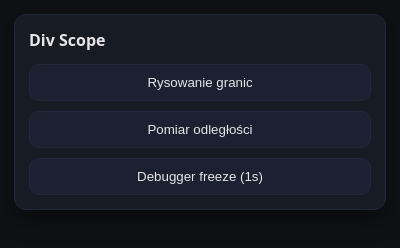
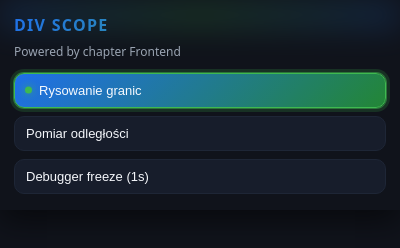
Before and after one commit to mariusz0674/DiveScope, a browser extension: page src/popup/popup.html in a window 400 px wide. Both pictures are taken after a click on the button "Rysowanie granic". Drawn offline with Linux system fonts and the light colour scheme.

Commit message:
distancer + stylowanko cd

```diff
--- a/src/popup/popup.css
+++ b/src/popup/popup.css
@@ -1,63 +1,138 @@
-:root{
-    --bg:#0f1115;
-    --panel:#171b23;
-    --text:#e6e6ea;
-    --muted:#9aa4b2;
-    --border:#23293a;
-    --btn-bg:#1b2130;
-    --btn-bg-hover:#242c40;
-    --shadow:0 8px 24px rgba(0,0,0,.45);
-    --radius:12px;
+:root {
+    --bg: #05060a;
+    --panel: #10131b;
+    --text: #f5f7fb;
+    --muted: #9aa4b2;
+    --border: #1e2636;
+    --btn-bg: #171d2b;
+    --btn-bg-hover: #1f2636;
+    --accent: #3fb950;
+    --accent-soft: rgba(63, 185, 80, .18);
+    --radius: 14px;
 }
 
-*{box-sizing:border-box}
-html,body{margin:0}
-body{
-    background:var(--bg);
-    color:var(--text);
-    font:14px/1.45 system-ui,-apple-system,Segoe UI,Roboto,Ubuntu,"Helvetica Neue",Arial;
-    padding:14px;
-    min-width:260px;
+* {
+    box-sizing: border-box;
+    margin: 0;
+    padding: 0
 }
 
-.card{
-    background:var(--panel);
-    border:1px solid var(--border);
-    border-radius:var(--radius);
-    box-shadow:var(--shadow);
-    padding:14px;
+body {
+    color: var(--text);
+    font: 14px/1.45 system-ui, -apple-system, Segoe UI, Roboto, Ubuntu, "Helvetica Neue", Arial;
+    min-width: 260px;
+    background: #10131b;
+    border: none;
+    box-shadow: 0 10px 30px rgba(0, 0, 0, .55);
+    padding: 14px 14px 16px;
 }
 
-h1{
-    margin:0 0 12px;
-    font-size:16px;
-    font-weight:700;
+h1 {
+    margin: 0 0 6px;
+    font-size: 16px;
+    font-weight: 700;
+    letter-spacing: .08em;
+    text-transform: uppercase;
+    background: linear-gradient(120deg, #1f6feb, #3fb950, #1f6feb);
+    background-size: 200% 200%;
+    -webkit-background-clip: text;
+    color: transparent;
+    animation: titleGradient 4s ease-in-out infinite;
 }
 
-.actions{
-    display:grid;
-    gap:10px;
+h1::after {
+    content: '';
+    position: absolute;
+    left: 0;
+    right: 0;
+    top: 4px;
+    height: 22px;
+    background: linear-gradient(120deg, rgba(31, 111, 235, .6), rgba(63, 185, 80, .6), rgba(31, 111, 235, .6));
+    filter: blur(16px);
+    opacity: .4;
+    z-index: -1;
 }
 
-.btn{
-    appearance:none;
-    border:1px solid var(--border);
-    background:var(--btn-bg);
-    color:var(--text);
-    border-radius:10px;
-    padding:10px 12px;
-    cursor:pointer;
-    transition:background .15s ease, transform .05s ease, border-color .15s ease;
-    text-align:center;
+@keyframes titleGradient {
+    0% {
+        background-position: 0% 50%;
+    }
+    50% {
+        background-position: 100% 50%;
+    }
+    100% {
+        background-position: 0% 50%;
+    }
 }
-.btn:hover{
-    background:var(--btn-bg-hover);
-    border-color:#354062;
+
+.subtitle {
+    font-size: 12px;
+    color: var(--muted);
 }
-.btn:active{
-    transform:translateY(1px);
+
+.actions {
+    display: grid;
+    gap: 8px;
+    margin-top: 12px;
 }
-.btn:focus-visible{
-    outline:2px solid #6ea8fe;
-    outline-offset:2px;
+
+.btn {
+    appearance: none;
+    border: 1px solid var(--border);
+    background: var(--btn-bg);
+    color: var(--text);
+    border-radius: 10px;
+    padding: 9px 11px;
+    cursor: pointer;
+    text-align: left;
+    font-size: 13px;
+    display: flex;
+    align-items: center;
+    justify-content: space-between;
+    gap: 8px;
+    transition: background .15s ease,
+    border-color .15s ease,
+    transform .05s ease,
+    box-shadow .15s ease;
 }
+
+.btn:hover {
+    background: var(--btn-bg-hover);
+    border-color: #354062;
+    box-shadow: 0 3px 10px rgba(0, 0, 0, .45);
+}
+
+.btn:active {
+    transform: translateY(1px);
+}
+
+.btn:focus-visible {
+    outline: 2px solid #6ea8fe;
+    outline-offset: 2px;
+}
+
+.btn.active {
+    background: linear-gradient(135deg, #1f6feb, #238636);
+    border-color: var(--accent);
+    color: #f7fafd;
+    box-shadow: 0 0 0 1px rgba(63, 185, 80, .5),
+    0 0 0 4px var(--accent-soft);
+    position: relative;
+}
+
+.btn.active::before {
+    content: '';
+    position: absolute;
+    left: 10px;
+    top: 50%;
+    transform: translateY(-50%);
+    width: 7px;
+    height: 7px;
+    border-radius: 999px;
+    background: var(--accent);
+    box-shadow: 0 0 8px rgba(63, 185, 80, .9);
+}
+
+.btn.active {
+    padding-left: 24px;
+}
--- a/src/popup/popup.html
+++ b/src/popup/popup.html
@@ -7,8 +7,9 @@
     <link rel="stylesheet" href="popup.css">
 </head>
 <body>
-<div class="card">
+<div>
     <h1>Div Scope</h1>
+    <p class="subtitle">Powered by chapter Frontend</p>
 
     <div class="actions">
         <button id="highlightElements" class="btn">Rysowanie granic</button>
--- a/src/popup/popup.js
+++ b/src/popup/popup.js
@@ -1,18 +1,63 @@
-document.getElementById('highlightElements').addEventListener('click', function() {
-    chrome.tabs.query({ active: true, currentWindow: true }, function(tabs) {
-        chrome.tabs.sendMessage(tabs[0].id, { action: 'highlightElements' });
-    });
-});
 
+    // buttons references
+const distancerBtn = document.getElementById('distancer');
+const highlighterBtn = document.getElementById('highlightElements');
 
+    // popup listeners
 document.getElementById('mouseFreeze').addEventListener('click', function () {
     chrome.tabs.query({ active: true, currentWindow: true }, function (tabs) {
         chrome.tabs.sendMessage(tabs[0].id, { action: 'mouseFreeze:toggle' });
     });
 });
 
-document.getElementById('distancer').addEventListener('click', function () {
+
+highlighterBtn.addEventListener('click', function () {
+    const willActivate = !highlighterBtn.classList.contains('active');
+    highlighterBtn.classList.toggle('active', willActivate);
     chrome.tabs.query({ active: true, currentWindow: true }, function (tabs) {
-        chrome.tabs.sendMessage(tabs[0].id, { action: 'distancer:toggle' });
+        chrome.tabs.sendMessage(tabs[0].id, {
+            action: willActivate ? 'highlighter:active' : 'highlighter:deactive'
+        });
     });
 });
+
+
+distancerBtn.addEventListener('click', function () {
+    const willActivate = !distancerBtn.classList.contains('active');
+    distancerBtn.classList.toggle('active', willActivate);
+    chrome.tabs.query({ active: true, currentWindow: true }, function (tabs) {
+        chrome.tabs.sendMessage(tabs[0].id, {
+            action: willActivate ? 'distancer:active' : 'distancer:deactive'
+        });
+    });
+});
+
+
+
+    // Sync status from content script on popup init
+syncHighlighterState();
+syncDistancerState();
+
+function syncHighlighterState() {
+    chrome.tabs.query({ active: true, currentWindow: true }, function (tabs) {
+        chrome.tabs.sendMessage(tabs[0].id, { action: 'highlighter:status' }, function (response) {
+            if (chrome.runtime.lastError || !response) {
+                highlighterBtn.classList.remove('active');
+                return;
+            }
+            highlighterBtn.classList.toggle('active', !!response.active);
+        });
+    });
+}
+
+function syncDistancerState() {
+    chrome.tabs.query({ active: true, currentWindow: true }, function (tabs) {
+        chrome.tabs.sendMessage(tabs[0].id, { action: 'distancer:status' }, function (response) {
+            if (chrome.runtime.lastError || !response) {
+                distancerBtn.classList.remove('active');
+                return;
+            }
+            distancerBtn.classList.toggle('active', !!response.active);
+        });
+    });
+}
```
Also changed, not shown: src/scripts/distancer.js (+73 -26 lines), src/scripts/freezer.js (+18 -6 lines), src/scripts/highlighter.js (+57 -20 lines).
